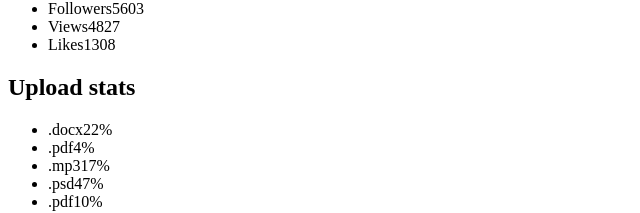
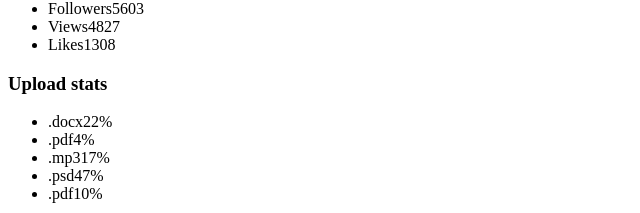
Before and after one commit to Nezvinskyi/goit-react-hw-01-components, a React (Create React App) app: page / in a window 1280 px wide. Shown: the part 430-643 px from the top of the page, without its empty margins (0-640 px from the left). Built offline with nearby package versions, Linux system fonts and the light colour scheme.

Commit message:
adds PropTypes to task 2

```diff
--- a/src/components/Statistics.js
+++ b/src/components/Statistics.js
@@ -1,8 +1,9 @@
 import React from 'react';
+import PropTypes from 'prop-types';
 
 const Statistics = ({ title, stats }) => (
   <section className="statistics">
-    {title && <h2 className="title">{title}</h2>}
+    {title && <h3 className="title">{title}</h3>}
 
     <ul className="stat-list">
       {stats.map(item => (
@@ -15,4 +16,19 @@ const Statistics = ({ title, stats }) => (
   </section>
 );
 
+Statistics.defaultProps = {
+  title: 'Statistics:',
+};
+
+Statistics.propTypes = {
+  title: PropTypes.string,
+  stats: PropTypes.arrayOf(
+    PropTypes.shape({
+      id: PropTypes.string.isRequired,
+      label: PropTypes.string.isRequired,
+      percentage: PropTypes.number.isRequired,
+    }),
+  ).isRequired,
+};
+
 export default Statistics;
```
